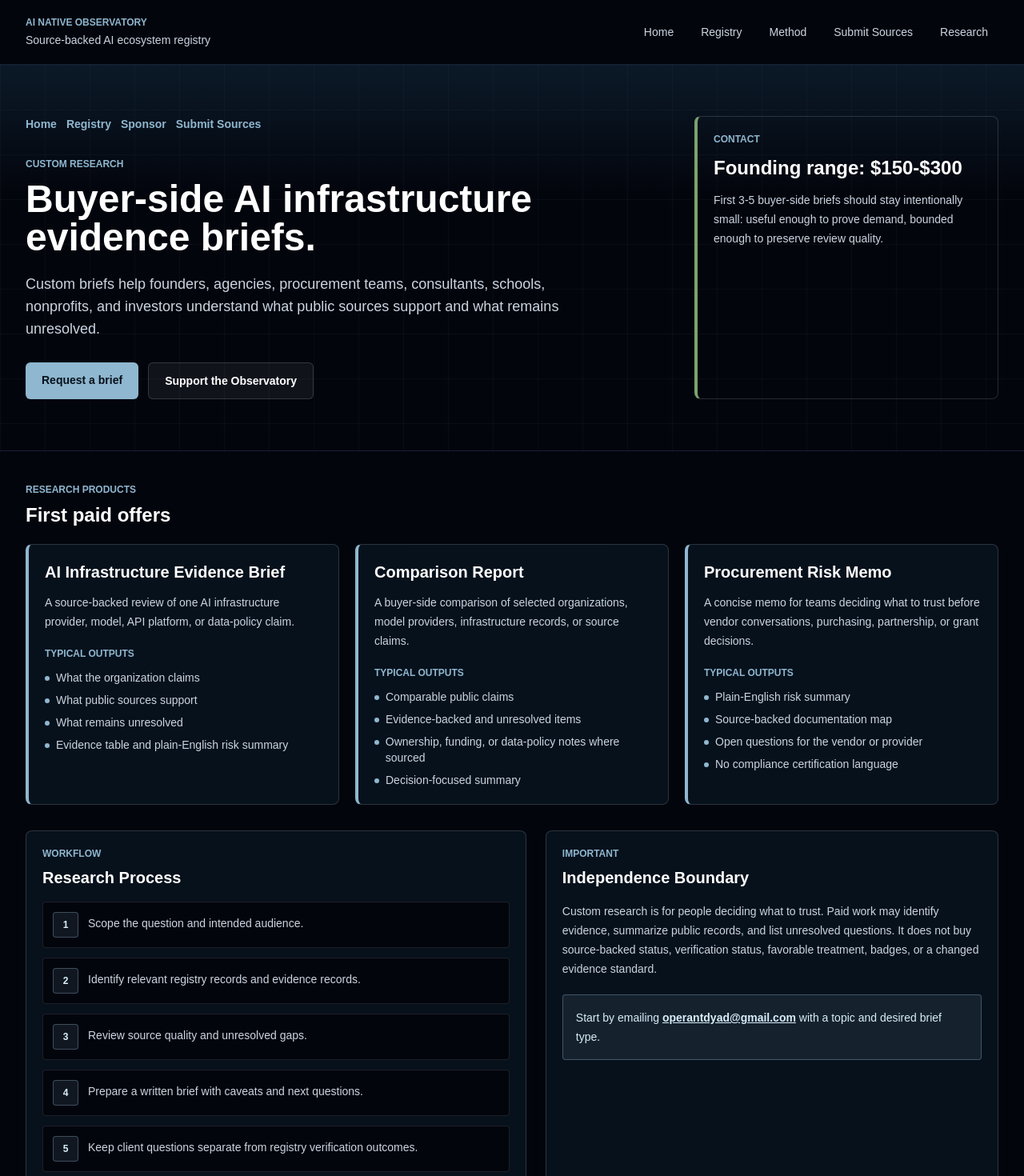
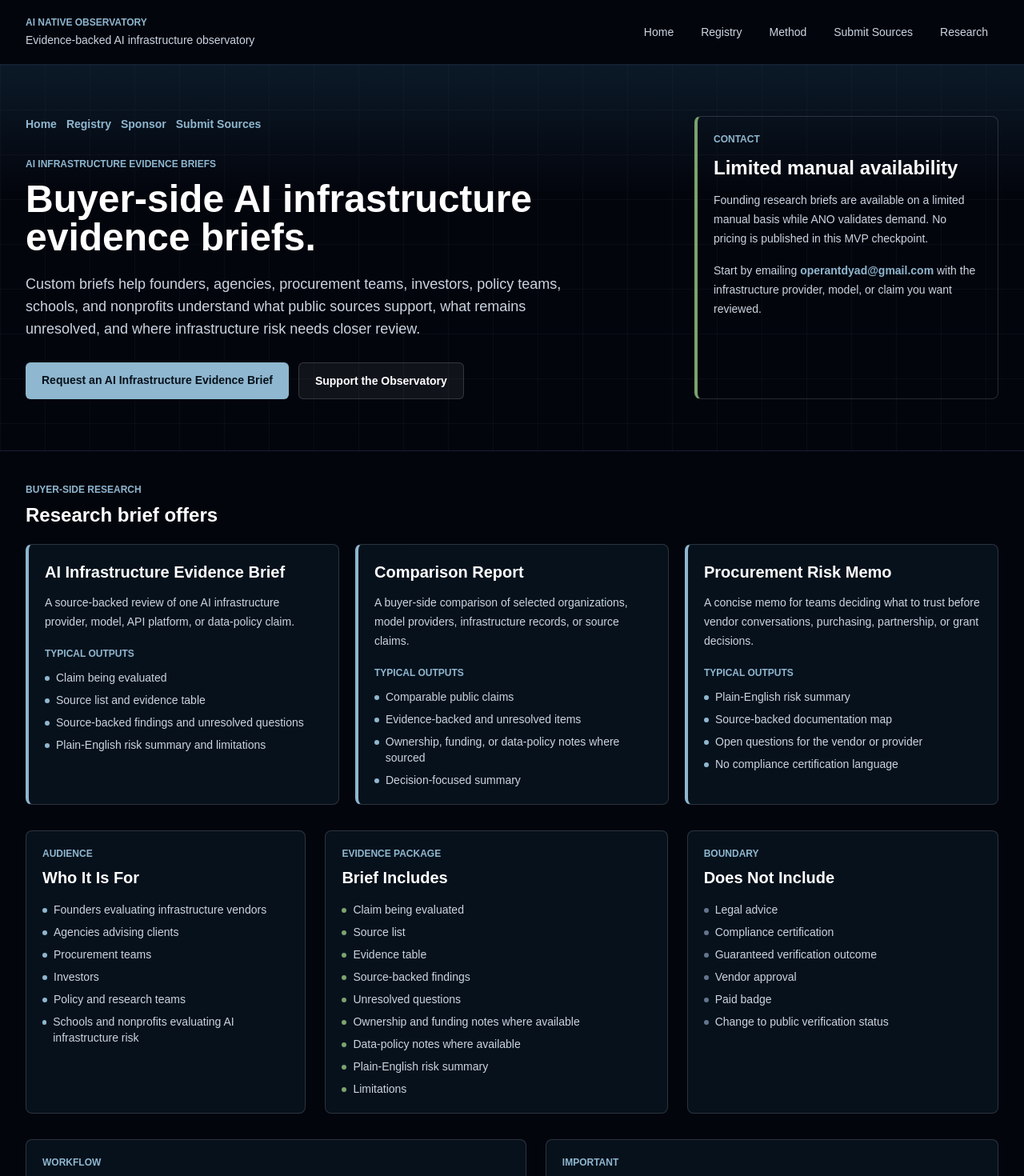
Before and after one commit to perfinitive-org/LargeLanguageObservitory, a Next.js app: page /custom-research in a window 1280 px wide. Shown: the top 1470 px of the page at 80% size. Built offline with nearby package versions, Linux system fonts and the light colour scheme.

Commit message:
Refine AI infrastructure commercial validation

```diff
--- a/src/app/about/page.tsx
+++ b/src/app/about/page.tsx
@@ -3,7 +3,8 @@ import Link from "next/link";
 
 export const metadata: Metadata = {
   title: "Method | AI Native Observatory",
-  description: "Method and data model for the AI Native Observatory MVP."
+  description:
+    "Method and data model for the evidence-backed AI infrastructure observatory MVP."
 };
 
 export default function AboutPage() {
@@ -29,13 +30,13 @@ export default function AboutPage() {
               Observatory Handbook
             </p>
             <h1 className="mt-3 text-3xl font-semibold leading-tight sm:text-4xl">
-              A source-backed AI observatory registry
+              A source-backed AI infrastructure observatory registry
             </h1>
             <p className="mt-5 text-lg leading-8 text-slate-300">
               AI Native Observatory is an MVP for tracking public, observable
-              parts of the AI ecosystem: organizations, models, data centers,
-              and sources. It avoids hype language and treats the registry as an
-              evidence ledger.
+              parts of the AI infrastructure ecosystem: organizations, models,
+              data centers, and sources. It avoids hype language and treats the
+              registry as an evidence ledger.
             </p>
           </div>
 
--- a/src/app/custom-research/page.tsx
+++ b/src/app/custom-research/page.tsx
@@ -3,9 +3,9 @@ import Link from "next/link";
 import { contactEmail, contactMailto } from "@/lib/contact";
 
 export const metadata: Metadata = {
-  title: "Custom AI Ecosystem Research | AI Native Observatory",
+  title: "AI Infrastructure Evidence Briefs | AI Native Observatory",
   description:
-    "Custom research brief services built around the AI Native Observatory registry."
+    "Buyer-side AI infrastructure evidence briefs built around the AI Native Observatory registry."
 };
 
 const briefTypes = [
@@ -14,10 +14,10 @@ const briefTypes = [
     description:
       "A source-backed review of one AI infrastructure provider, model, API platform, or data-policy claim.",
     outputs: [
-      "What the organization claims",
-      "What public sources support",
-      "What remains unresolved",
-      "Evidence table and plain-English risk summary"
+      "Claim being evaluated",
+      "Source list and evidence table",
+      "Source-backed findings and unresolved questions",
+      "Plain-English risk summary and limitations"
     ]
   },
   {
@@ -42,6 +42,36 @@ const briefTypes = [
       "No compliance certification language"
     ]
   }
+];
+
+const audience = [
+  "Founders evaluating infrastructure vendors",
+  "Agencies advising clients",
+  "Procurement teams",
+  "Investors",
+  "Policy and research teams",
+  "Schools and nonprofits evaluating AI infrastructure risk"
+];
+
+const briefIncludes = [
+  "Claim being evaluated",
+  "Source list",
+  "Evidence table",
+  "Source-backed findings",
+  "Unresolved questions",
+  "Ownership and funding notes where available",
+  "Data-policy notes where available",
+  "Plain-English risk summary",
+  "Limitations"
+];
+
+const briefExclusions = [
+  "Legal advice",
+  "Compliance certification",
+  "Guaranteed verification outcome",
+  "Vendor approval",
+  "Paid badge",
+  "Change to public verification status"
 ];
 
 const processSteps = [
@@ -89,22 +119,23 @@ export default function CustomResearchPage() {
               </Link>
             </nav>
             <p className="mt-8 text-xs font-semibold uppercase text-[#8fb7cf]">
-              Custom research
+              AI infrastructure evidence briefs
             </p>
             <h1 className="mt-3 text-3xl font-semibold leading-tight sm:text-5xl">
               Buyer-side AI infrastructure evidence briefs.
             </h1>
             <p className="mt-5 max-w-2xl text-base leading-7 text-slate-300 sm:text-lg">
               Custom briefs help founders, agencies, procurement teams,
-              consultants, schools, nonprofits, and investors understand what
-              public sources support and what remains unresolved.
+              investors, policy teams, schools, and nonprofits understand what
+              public sources support, what remains unresolved, and where
+              infrastructure risk needs closer review.
             </p>
             <div className="mt-7 flex flex-wrap gap-3">
               <a
                 href={contactMailto}
                 className="rounded-md bg-[#8fb7cf] px-5 py-3 text-sm font-semibold text-[#07111c] transition hover:bg-white"
               >
-                Request a brief
+                Request an AI Infrastructure Evidence Brief
               </a>
               <Link
                 href="/sponsor"
@@ -120,12 +151,20 @@ export default function CustomResearchPage() {
               Contact
             </p>
             <p className="mt-3 text-2xl font-semibold text-white">
-              Founding range: $150-$300
+              Limited manual availability
             </p>
             <p className="mt-3 text-sm leading-6 text-slate-300">
-              First 3-5 buyer-side briefs should stay intentionally small:
-              useful enough to prove demand, bounded enough to preserve review
-              quality.
+              Founding research briefs are available on a limited manual basis
+              while ANO validates demand. No pricing is published in this MVP
+              checkpoint.
+            </p>
+            <p className="mt-4 text-sm leading-6 text-slate-300">
+              Start by emailing{" "}
+              <a href={contactMailto} className="font-semibold text-[#8fb7cf]">
+                {contactEmail}
+              </a>{" "}
+              with the infrastructure provider, model, or claim you want
+              reviewed.
             </p>
           </section>
         </div>
@@ -134,8 +173,8 @@ export default function CustomResearchPage() {
       <main className="mx-auto max-w-7xl px-5 py-10 lg:px-8">
         <section>
           <SectionHeading
-            eyebrow="Research products"
-            title="First paid offers"
+            eyebrow="Buyer-side research"
+            title="Research brief offers"
           />
           <div className="mt-5 grid gap-5 lg:grid-cols-3">
             {briefTypes.map((brief) => (
@@ -165,6 +204,41 @@ export default function CustomResearchPage() {
           </div>
         </section>
 
+        <section className="mt-8 grid gap-6 lg:grid-cols-[0.9fr_1.1fr_1fr]">
+          <Panel title="Who It Is For" eyebrow="Audience">
+            <ul className="grid gap-2 text-sm text-slate-300">
+              {audience.map((item) => (
+                <li key={item} className="flex gap-2">
+                  <span className="mt-2 h-1.5 w-1.5 rounded-full bg-[#8fb7cf]" />
+                  <span>{item}</span>
+                </li>
+              ))}
+            </ul>
+          </Panel>
+
+          <Panel title="Brief Includes" eyebrow="Evidence package">
+            <ul className="grid gap-2 text-sm text-slate-300">
+              {briefIncludes.map((item) => (
+                <li key={item} className="flex gap-2">
+                  <span className="mt-2 h-1.5 w-1.5 rounded-full bg-[#7ba36f]" />
+                  <span>{item}</span>
+                </li>
+              ))}
+            </ul>
+          </Panel>
+
+          <Panel title="Does Not Include" eyebrow="Boundary">
+            <ul className="grid gap-2 text-sm text-slate-300">
+              {briefExclusions.map((item) => (
+                <li key={item} className="flex gap-2">
+                  <span className="mt-2 h-1.5 w-1.5 rounded-full bg-slate-500" />
+                  <span>{item}</span>
+                </li>
+              ))}
+            </ul>
+          </Panel>
+        </section>
+
         <section className="mt-8 grid gap-6 lg:grid-cols-[1.05fr_0.95fr]">
           <Panel title="Research Process" eyebrow="Workflow">
             <ol className="grid gap-3 text-sm text-slate-300">
@@ -184,11 +258,14 @@ export default function CustomResearchPage() {
 
           <Panel title="Independence Boundary" eyebrow="Important">
             <p className="text-sm leading-6 text-slate-300">
-              Custom research is for people deciding what to trust. Paid work
-              may identify evidence, summarize public records, and list
-              unresolved questions. It does not buy source-backed status,
-              verification status, favorable treatment, badges, or a changed
-              evidence standard.
+              Custom research supports buyer-side understanding. It does not
+              alter ANO&apos;s public verification status, source-backed status,
+              evidence standards, or review decisions.
+            </p>
+            <p className="mt-4 text-sm leading-6 text-slate-300">
+              Paid work may identify evidence, summarize public records, and
+              list unresolved questions. It cannot buy source-backed status,
+              favorable treatment, badges, or a changed evidence standard.
             </p>
             <div className="mt-5 rounded border border-[#8fb7cf]/35 bg-[#8fb7cf]/10 p-4 text-sm leading-6 text-[#d8edf8]">
               Start by emailing{" "}
--- a/src/app/layout.tsx
+++ b/src/app/layout.tsx
@@ -5,7 +5,8 @@ import "./globals.css";
 
 export const metadata: Metadata = {
   title: "AI Native Observatory",
-  description: "A source-backed public registry for AI ecosystem observables."
+  description:
+    "An evidence-backed AI infrastructure observatory for source-backed AI ecosystem records."
 };
 
 const navItems = [
@@ -32,7 +33,7 @@ export default function RootLayout({
                   AI Native Observatory
                 </span>
                 <span className="mt-1 text-sm text-slate-300">
-                  Source-backed AI ecosystem registry
+                  Evidence-backed AI infrastructure observatory
                 </span>
               </Link>
               <nav className="flex flex-wrap gap-2 text-sm font-medium text-slate-300">
--- a/src/app/page.tsx
+++ b/src/app/page.tsx
@@ -139,16 +139,17 @@ export default function Home() {
         <div className="relative mx-auto grid max-w-7xl gap-8 px-5 py-12 lg:grid-cols-[1.05fr_0.95fr] lg:px-8 lg:py-16">
           <div className="max-w-3xl">
             <p className="text-xs font-semibold uppercase text-[#8fb7cf]">
-              Public AI ecosystem observatory
+              Evidence-backed AI infrastructure observatory
             </p>
             <h1 className="mt-4 text-4xl font-semibold leading-tight sm:text-5xl">
               A window into the organizations, models, infrastructure, and
               evidence shaping artificial intelligence.
             </h1>
             <p className="mt-5 max-w-2xl text-lg leading-8 text-slate-300">
-              Search the source-backed registry, choose a lens, and move from
-              high-level ecosystem signals into the records and evidence behind
-              them.
+              Search infrastructure providers, models-as-infrastructure,
+              evidence records, review decisions, and source-backed claims.
+              Choose a lens, then move from ecosystem signals into the records
+              behind them.
             </p>
 
             <form
--- a/src/app/submit-official-sources/page.tsx
+++ b/src/app/submit-official-sources/page.tsx
@@ -5,7 +5,7 @@ import { contactEmail, contactMailto } from "@/lib/contact";
 export const metadata: Metadata = {
   title: "Submit Official Sources | AI Native Observatory",
   description:
-    "Submit official source material for AI Native Observatory review without buying verification status."
+    "Submit official source material for AI Native Observatory infrastructure review without buying verification status."
 };
 
 const requestedMaterials = [
@@ -74,8 +74,9 @@ export default function SubmitOfficialSourcesPage() {
             </h1>
             <p className="mt-5 max-w-2xl text-base leading-7 text-slate-300 sm:text-lg">
               Is this your organization, model, infrastructure site, or source?
-              Send official documentation so the Observatory can review whether
-              the public record should be corrected, expanded, or kept as-is.
+              Send official documentation so the AI infrastructure observatory
+              can review whether the public record should be corrected,
+              expanded, or kept as-is.
             </p>
             <div className="mt-7 flex flex-wrap gap-3">
               <a
```
Also changed, not shown: src/app/sponsor/page.tsx (+6 -5 lines).
